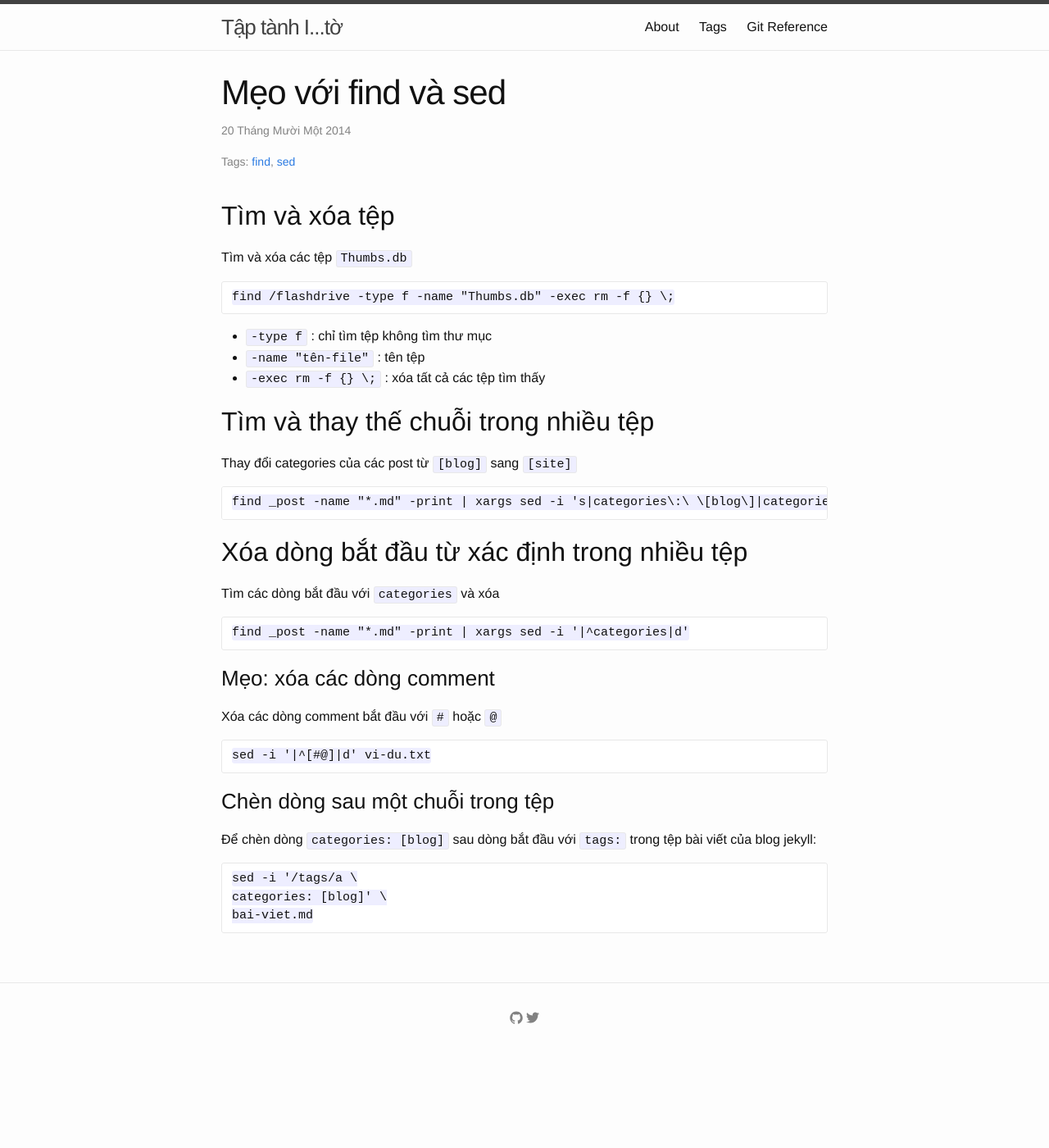
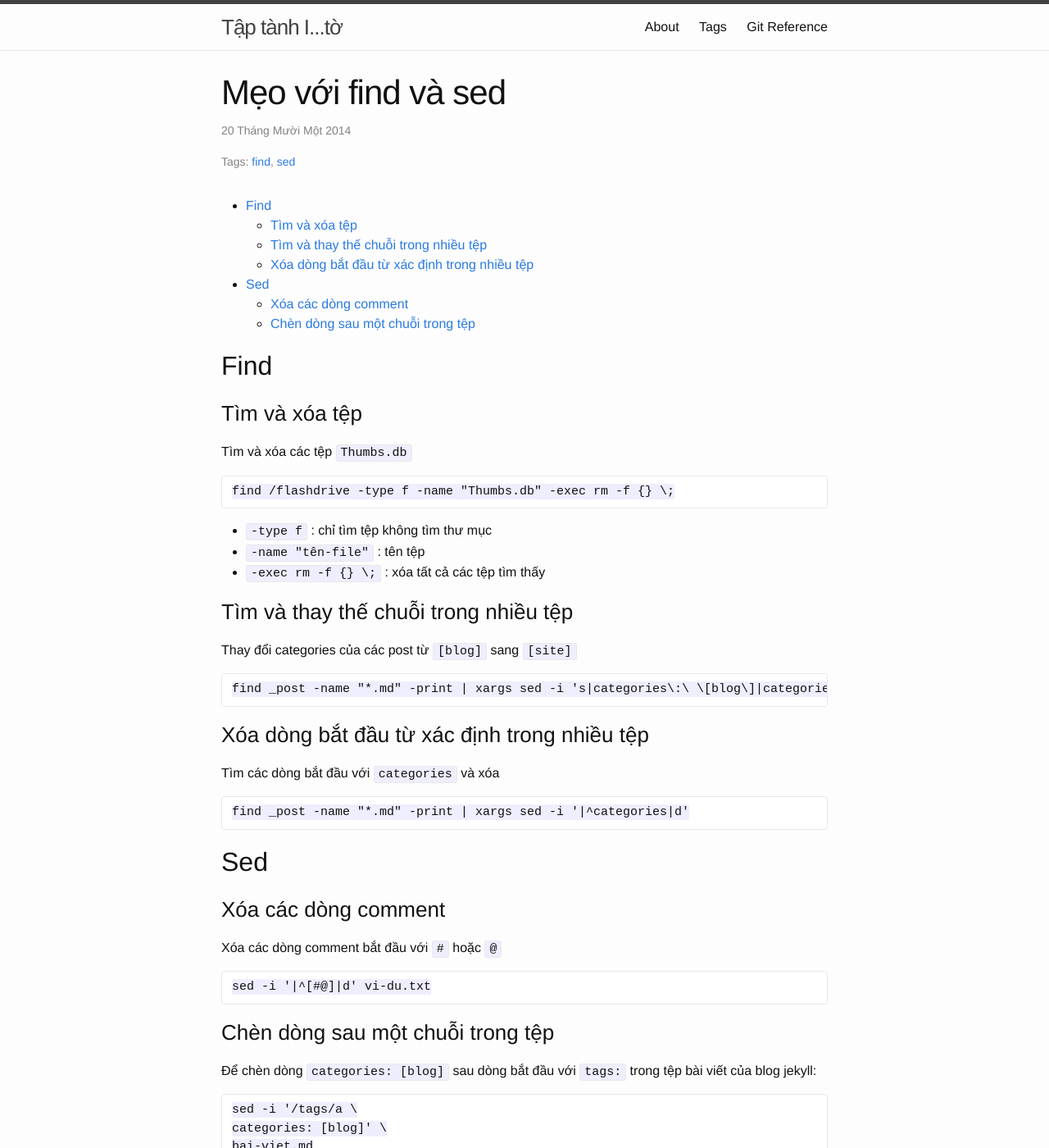
Before and after one commit to tuantda/tuantda.github.io, a Jekyll site: the page built from _posts/2014-11-20-meo-unix.md, in a window 1280 px wide and 1400 px high. Shown: the whole window at 82% size. Built offline with Jekyll 4.4.1, drawn with Linux system fonts in a browser that asks for light colours.

Commit message:
add toc, format heading

```diff
--- a/_posts/2014-11-20-meo-unix.md
+++ b/_posts/2014-11-20-meo-unix.md
@@ -5,7 +5,12 @@ published: true
 tags: [find, sed]
 ---
 
-## Tìm và xóa tệp
+* Mục lục
+{:toc}
+
+## Find
+
+### Tìm và xóa tệp
 
 Tìm và xóa các tệp `Thumbs.db`
 
@@ -15,19 +20,21 @@ Tìm và xóa các tệp `Thumbs.db`
 - `-name "tên-file"`  : tên tệp
 - `-exec rm -f {} \;` : xóa tất cả các tệp tìm thấy
 
-## Tìm và thay thế chuỗi trong nhiều tệp
+### Tìm và thay thế chuỗi trong nhiều tệp
 
 Thay đổi categories của các post từ `[blog]` sang `[site]`
 
     find _post -name "*.md" -print | xargs sed -i 's|categories\:\ \[blog\]|categories\:\ \[site\]|g'
 
-## Xóa dòng bắt đầu từ xác định trong nhiều tệp
+### Xóa dòng bắt đầu từ xác định trong nhiều tệp
 
 Tìm các dòng bắt đầu với `categories` và xóa
 
     find _post -name "*.md" -print | xargs sed -i '|^categories|d'
 
-### Mẹo: xóa các dòng comment
+## Sed
+
+### Xóa các dòng comment
 
 Xóa các dòng comment bắt đầu với `#` hoặc `@`
 
```
